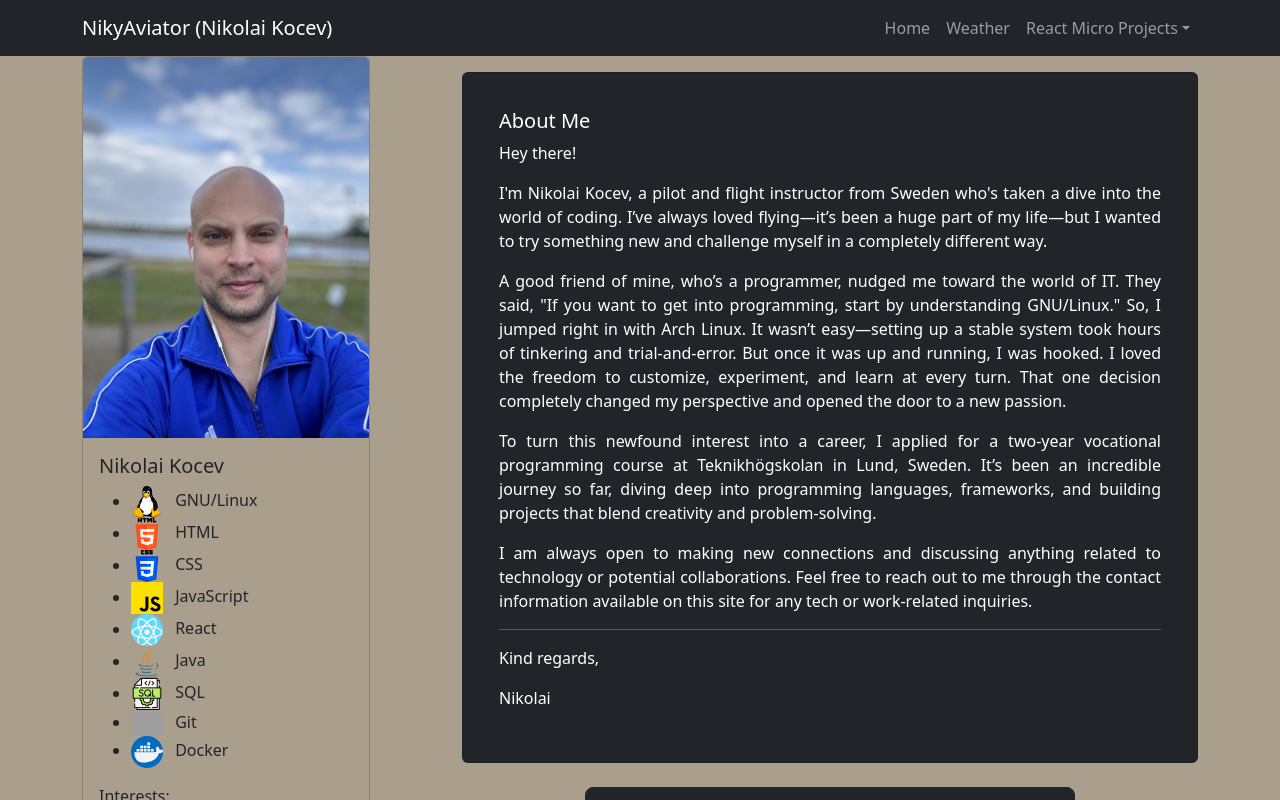
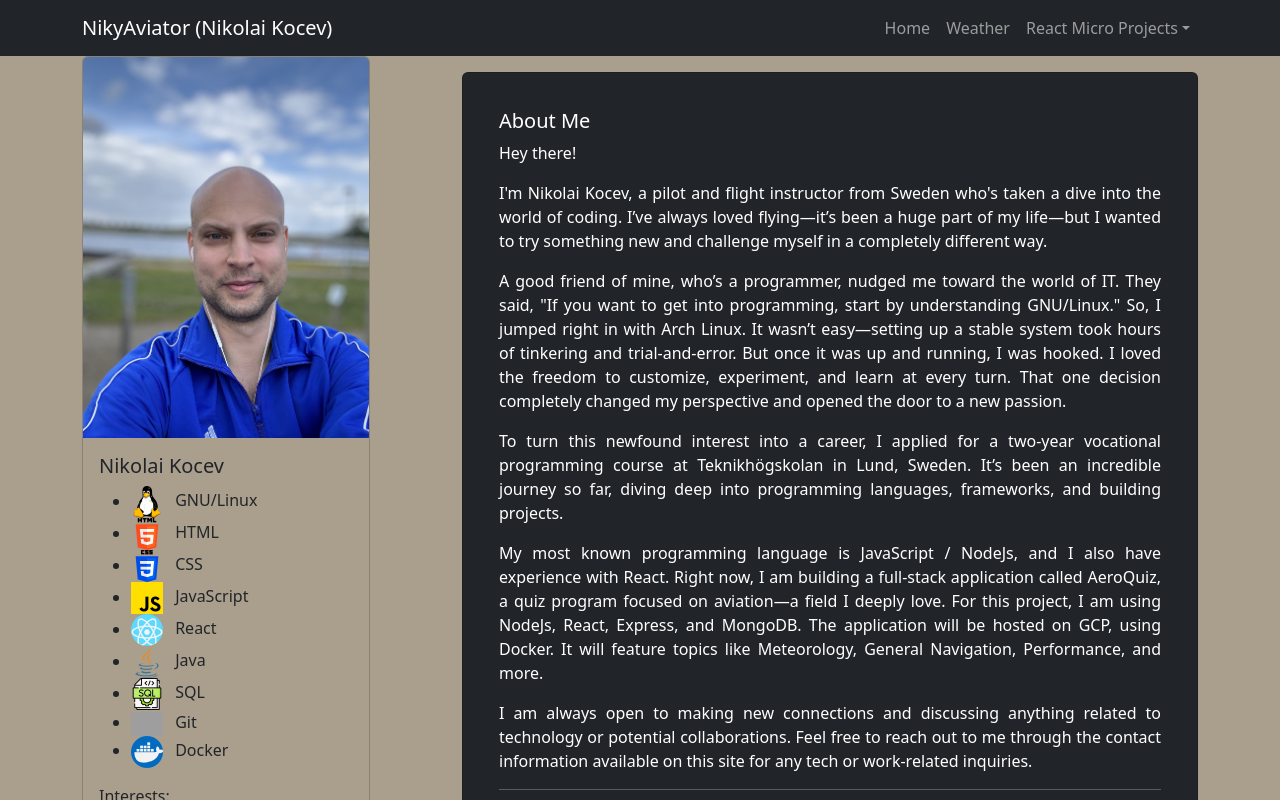
Before and after one commit to NikyAviator/nikolaikocev, a React (Vite) app in the folder frontend/: page / in a window 1280 px wide. Shown: the top 800 px of the page. Built offline with nearby package versions, Linux system fonts and the light colour scheme; grey boxes are pictures that could not be loaded; a web font is replaced by a local one.

Commit message:
v u + text u

```diff
--- a/frontend/package.json
+++ b/frontend/package.json
@@ -1,7 +1,7 @@
 {
   "name": "frontend",
   "private": true,
-  "version": "1.1.5",
+  "version": "1.2.0",
   "type": "module",
   "scripts": {
     "dev": "vite",
--- a/frontend/src/Components/Accordion/NikyTextInfo.jsx
+++ b/frontend/src/Components/Accordion/NikyTextInfo.jsx
@@ -36,9 +36,18 @@ const NikyTextInfo = () => {
             To turn this newfound interest into a career, I applied for a
             two-year vocational programming course at Teknikhögskolan in Lund,
             Sweden. It’s been an incredible journey so far, diving deep into
-            programming languages, frameworks, and building projects that blend
-            creativity and problem-solving.
+            programming languages, frameworks, and building projects.
           </p>
+          <p>
+            My most known programming language is JavaScript / NodeJs, and I
+            also have experience with React. Right now, I am building a
+            full-stack application called AeroQuiz, a quiz program focused on
+            aviation—a field I deeply love. For this project, I am using NodeJs,
+            React, Express, and MongoDB. The application will be hosted on GCP,
+            using Docker. It will feature topics like Meteorology, General
+            Navigation, Performance, and more.
+          </p>
+
           <p>
             I am always open to making new connections and discussing anything
             related to technology or potential collaborations. Feel free to
--- a/frontend/src/Components/Footer.jsx
+++ b/frontend/src/Components/Footer.jsx
@@ -29,7 +29,7 @@ const Footer = () => {
             <FaLinkedin size='1em' />
           </a>
         </div>
-        <span className='mx-2'>V1.1.5 Last updated: 2024-11-25</span>
+        <span className='mx-2'>V1.2.0 Last updated: 2024-11-25</span>
       </div>
     </footer>
   );
```
